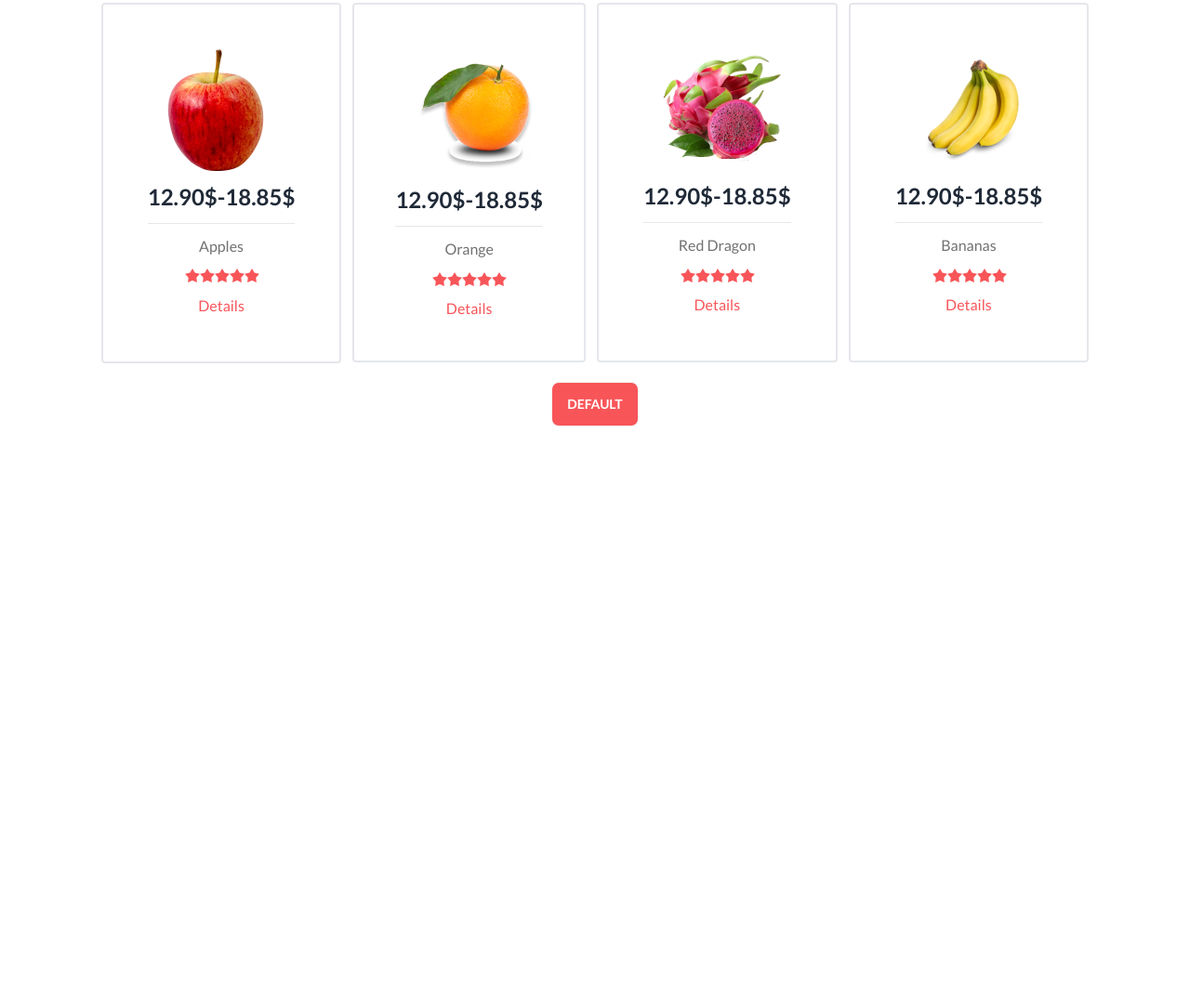
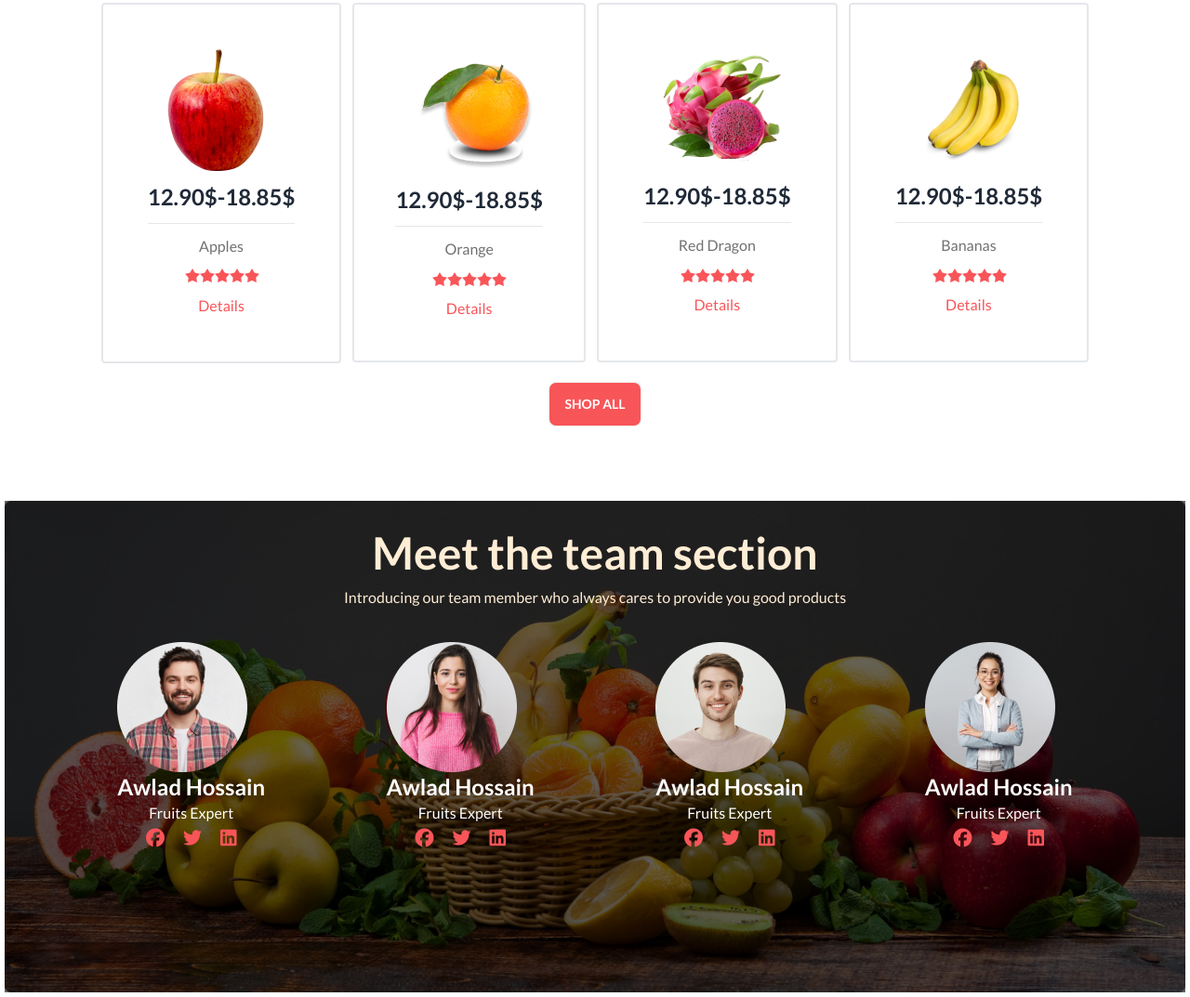
Before and after one commit to Gazi2050/assignment-3, a plain HTML site: page index.html in a window 1280 px wide. Shown: the part 1353-2426 px from the top of the page at 93% size. Before the commit the page ends 1817 px from the top, so only its background shows below. Drawn offline with nearby package versions, Linux system fonts and the light colour scheme.

Commit message:
team-section-created

```diff
--- a/index.html
+++ b/index.html
@@ -481,11 +481,78 @@
         </div>
         <!-- cards-end -->
         <div class="flex justify-center items-center">
-            <button class="btn bg-[#F85559] text-white hover:text-black">Default</button>
+            <button class="btn bg-[#F85559] text-white hover:text-black">Shop All</button>
         </div>
     </section>
     <!-- CARD-section-end -->
 
+    <!-- team-section-start -->
+    <section class="mt-20">
+        <div id="slide2" class="carousel-item relative w-full">
+            <img src="images/banner1.png" class="w-full" />
+            <div class="overlay absolute top-0 left-0 w-full h-full bg-black opacity-60"></div>
+            <div class="carousel-content absolute w-full pt-8 flex flex-col items-center justify-center text-center">
+                <h2 class="text-orange-100  text-base lg:text-5xl font-semibold md:text-4xl ">
+                    Meet the team section</h2>
+                <p class="text-orange-100 font-normal text-base m-3">Introducing our team member who always cares to
+                    provide you good products</p>
+
+            </div>
+            <div class="absolute flex justify-around transform -translate-y-1/2 left-14 right-14 top-1/2">
+                <div><img src="images/member1.png" alt="team member">
+                    <h1 class="text-white text-2xl font-bold text-center">Awlad Hossain</h1>
+                    <p class="text-white text-base font-medium text-center">Fruits Expert</p>
+                    <div class="text-xl flex justify-center items-center gap-5 ">
+                        <span><a href="https://www.facebook.com/"><i class="fa-brands fa-facebook"
+                                    style="color: #f85559;"></i></a></span>
+                        <span><a href="https://www.twitter.com/"><i class="fa-brands fa-twitter"
+                                    style="color: #f85559;"></i></a></span>
+                        <span><a href="https://www.linkedin.com/"><i class="fa-brands fa-linkedin"
+                                    style="color: #f85559;"></i></a></span>
+                    </div>
+                </div>
+                <div><img src="images/member2.png" alt="team member">
+                    <h1 class="text-white text-2xl font-bold text-center">Awlad Hossain</h1>
+                    <p class="text-white text-base font-medium text-center">Fruits Expert</p>
+                    <div class="text-xl flex justify-center items-center gap-5">
+                        <span><a href="https://www.facebook.com/"><i class="fa-brands fa-facebook"
+                                    style="color: #f85559;"></i></a></span>
+                        <span><a href="https://www.twitter.com/"><i class="fa-brands fa-twitter"
+                                    style="color: #f85559;"></i></a></span>
+                        <span><a href="https://www.linkedin.com/"><i class="fa-brands fa-linkedin"
+                                    style="color: #f85559;"></i></a></span>
+                    </div>
+                </div>
+                <div><img src="images/member3.png" alt="team member">
+                    <h1 class="text-white text-2xl font-bold text-center">Awlad Hossain</h1>
+                    <p class="text-white text-base font-medium text-center">Fruits Expert</p>
+                    <div class="text-xl flex justify-center items-center gap-5">
+                        <span><a href="https://www.facebook.com/"><i class="fa-brands fa-facebook"
+                                    style="color: #f85559;"></i></a></span>
+                        <span><a href="https://www.twitter.com/"><i class="fa-brands fa-twitter"
+                                    style="color: #f85559;"></i></a></span>
+                        <span><a href="https://www.linkedin.com/"><i class="fa-brands fa-linkedin"
+                                    style="color: #f85559;"></i></a></span>
+                    </div>
+                </div>
+                <div><img src="images/member4.png" alt="team member">
+                    <h1 class="text-white text-2xl font-bold text-center">Awlad Hossain</h1>
+                    <p class="text-white text-base font-medium text-center">Fruits Expert</p>
+                    <div class="text-xl flex justify-center items-center gap-5">
+                        <span><a href="https://www.facebook.com/"><i class="fa-brands fa-facebook"
+                                    style="color: #f85559;"></i></a></span>
+                        <span><a href="https://www.twitter.com/"><i class="fa-brands fa-twitter"
+                                    style="color: #f85559;"></i></a></span>
+                        <span><a href="https://www.linkedin.com/"><i class="fa-brands fa-linkedin"
+                                    style="color: #f85559;"></i></a></span>
+                    </div>
+                </div>
+
+
+            </div>
+        </div>
+    </section>
+    <!-- team-section-end -->
 </body>
 
 </html>
```
